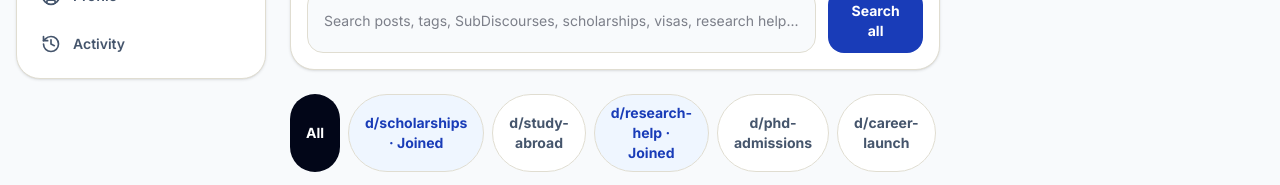
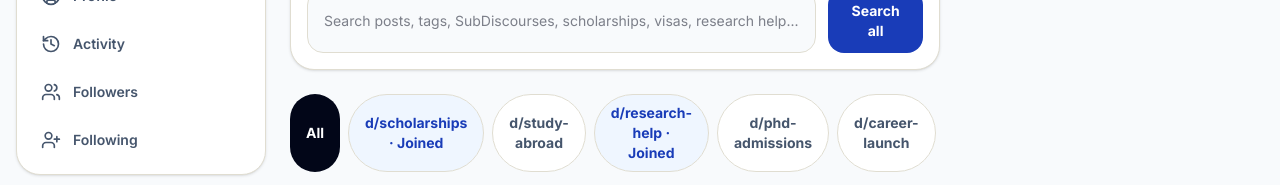
Before and after one commit to yomiannixs-jpg/Unibridge-community, a React (Vite) app in the folder artifacts/unibridge/: page / in a window 1280 px wide. Shown: the part 615-800 px from the top of the page. Built offline with nearby package versions, Linux system fonts and the light colour scheme; no server answers.

Commit message:
Stage 6A following system

```diff
--- a/artifacts/unibridge/src/components/layout.tsx
+++ b/artifacts/unibridge/src/components/layout.tsx
@@ -3,6 +3,7 @@ import { Bookmark, Compass, Home, LogIn, MessageSquare, Plus, Search, ShieldChec
 import { useAuth } from "@/lib/auth-context";
 import { NotificationBell } from "@/components/notification-bell";
 import { History } from "lucide-react";
+import { Users, UserPlus } from "lucide-react";
 
 export function Layout({ children }: { children: React.ReactNode }) {
   const [location] = useLocation();
@@ -21,6 +22,8 @@ export function Layout({ children }: { children: React.ReactNode }) {
     { href: "/privacy", label: "Privacy", icon: ShieldCheck },
     { href: "/profile", label: "Profile", icon: UserCircle },
     { href: "/activity",label: "Activity",icon: History,},
+    {href: "/followers", label: "Followers", icon: Users,},
+    { href: "/following", label: "Following", icon: UserPlus,},
   ];
 
   return (
```
